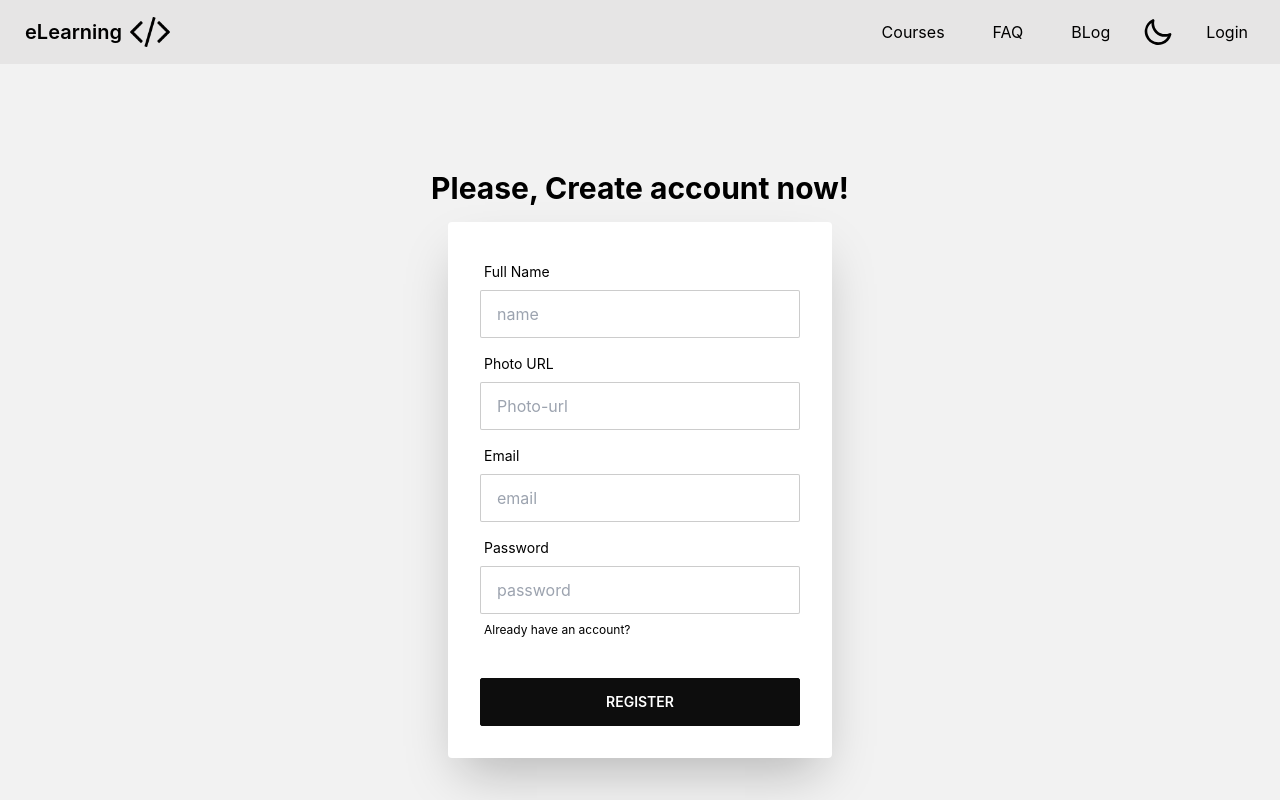
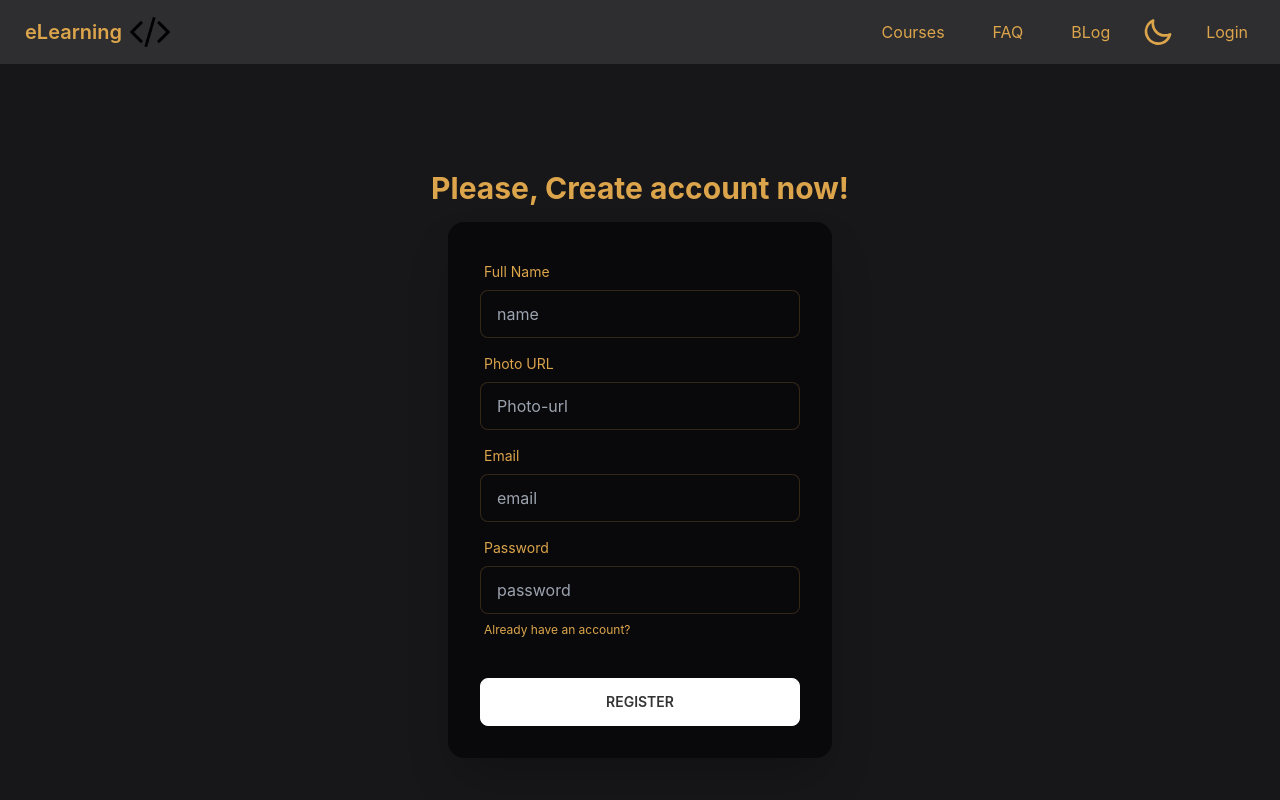
Before and after one commit to safwanbin2/e-Learning-client, a React (Create React App) app: page /register in a window 1280 px wide. Shown: the top 800 px of the page. Built offline with nearby package versions, Linux system fonts and the light colour scheme; no server answers.

Commit message:
added toggle

```diff
--- a/public/index.html
+++ b/public/index.html
@@ -1,5 +1,5 @@
 <!DOCTYPE html>
-<html data-theme="lofi" lang="en">
+<html lang="en">
   <head>
     <meta charset="utf-8" />
     <link rel="icon" href="%PUBLIC_URL%/favicon.ico" />
--- a/src/App.js
+++ b/src/App.js
@@ -1,11 +1,15 @@
+import { useContext } from 'react';
 import { Toaster } from 'react-hot-toast';
 import { RouterProvider } from 'react-router-dom';
 import './App.css';
+import { AuthContext } from './AuthProvider/AuthProvider';
 import { router } from './routes/Routes';
 
 function App() {
+  const {toggle} = useContext(AuthContext);
+
   return (
-    <div>
+    <div data-theme={toggle ? "lofi" : "luxury"}>
       <RouterProvider router={router}></RouterProvider>
       <Toaster></Toaster>
     </div>
--- a/src/AuthProvider/AuthProvider.js
+++ b/src/AuthProvider/AuthProvider.js
@@ -13,6 +13,7 @@ export const AuthContext = createContext();
 const AuthProvider = ({ children }) => {
     const [user, setUser] = useState({});
     const [loading, setLoading] = useState(true);
+    const [toggle, setToggle] = useState(false);
 
     // functions
     // email password
@@ -62,7 +63,7 @@ const AuthProvider = ({ children }) => {
         }
     }, [])
 
-    const authInfo = { user, createUser, logIn, logOut, updateUser, googleLogIn, gitHubLogIn, loading };
+    const authInfo = { user, createUser, logIn, logOut, updateUser, googleLogIn, gitHubLogIn, loading, toggle, setToggle };
     return (
         <AuthContext.Provider value={authInfo}>
             {children}
--- a/src/components/Shared/Header.js
+++ b/src/components/Shared/Header.js
@@ -6,12 +6,16 @@ import { AuthContext } from '../../AuthProvider/AuthProvider';
 import { FaUserAlt } from 'react-icons/fa';
 
 const Header = () => {
-    const { user, logOut } = useContext(AuthContext);
+    const { user, logOut, setToggle } = useContext(AuthContext);
 
     const handleLogOut = () => {
         logOut()
             .then(() => { })
             .catch(e => console.error(e))
+    }
+
+    const handleToggle = e => {
+        setToggle(e.target.checked);
     }
     return (
         <div className="navbar bg-base-300 shadow-lg">
@@ -25,7 +29,7 @@ const Header = () => {
                     <li className='mx-2'><Link to='/blog'>BLog</Link></li>
                     {/* <li> */}
                     <label className="swap swap-rotate mx-2">
-                        <input type="checkbox" />
+                        <input onChange={handleToggle} type="checkbox" />
                         <svg className="swap-on fill-current w-8" xmlns="http://www.w3.org/2000/svg" viewBox="0 0 24 24"><path d="M5.64,17l-.71.71a1,1,0,0,0,0,1.41,1,1,0,0,0,1.41,0l.71-.71A1,1,0,0,0,5.64,17ZM5,12a1,1,0,0,0-1-1H3a1,1,0,0,0,0,2H4A1,1,0,0,0,5,12Zm7-7a1,1,0,0,0,1-1V3a1,1,0,0,0-2,0V4A1,1,0,0,0,12,5ZM5.64,7.05a1,1,0,0,0,.7.29,1,1,0,0,0,.71-.29,1,1,0,0,0,0-1.41l-.71-.71A1,1,0,0,0,4.93,6.34Zm12,.29a1,1,0,0,0,.7-.29l.71-.71a1,1,0,1,0-1.41-1.41L17,5.64a1,1,0,0,0,0,1.41A1,1,0,0,0,17.66,7.34ZM21,11H20a1,1,0,0,0,0,2h1a1,1,0,0,0,0-2Zm-9,8a1,1,0,0,0-1,1v1a1,1,0,0,0,2,0V20A1,1,0,0,0,12,19ZM18.36,17A1,1,0,0,0,17,18.36l.71.71a1,1,0,0,0,1.41,0,1,1,0,0,0,0-1.41ZM12,6.5A5.5,5.5,0,1,0,17.5,12,5.51,5.51,0,0,0,12,6.5Zm0,9A3.5,3.5,0,1,1,15.5,12,3.5,3.5,0,0,1,12,15.5Z" /></svg>
                         <svg className="swap-off fill-current w-8" xmlns="http://www.w3.org/2000/svg" viewBox="0 0 24 24"><path d="M21.64,13a1,1,0,0,0-1.05-.14,8.05,8.05,0,0,1-3.37.73A8.15,8.15,0,0,1,9.08,5.49a8.59,8.59,0,0,1,.25-2A1,1,0,0,0,8,2.36,10.14,10.14,0,1,0,22,14.05,1,1,0,0,0,21.64,13Zm-9.5,6.69A8.14,8.14,0,0,1,7.08,5.22v.27A10.15,10.15,0,0,0,17.22,15.63a9.79,9.79,0,0,0,2.1-.22A8.11,8.11,0,0,1,12.14,19.73Z" /></svg>
                     </label>
```
